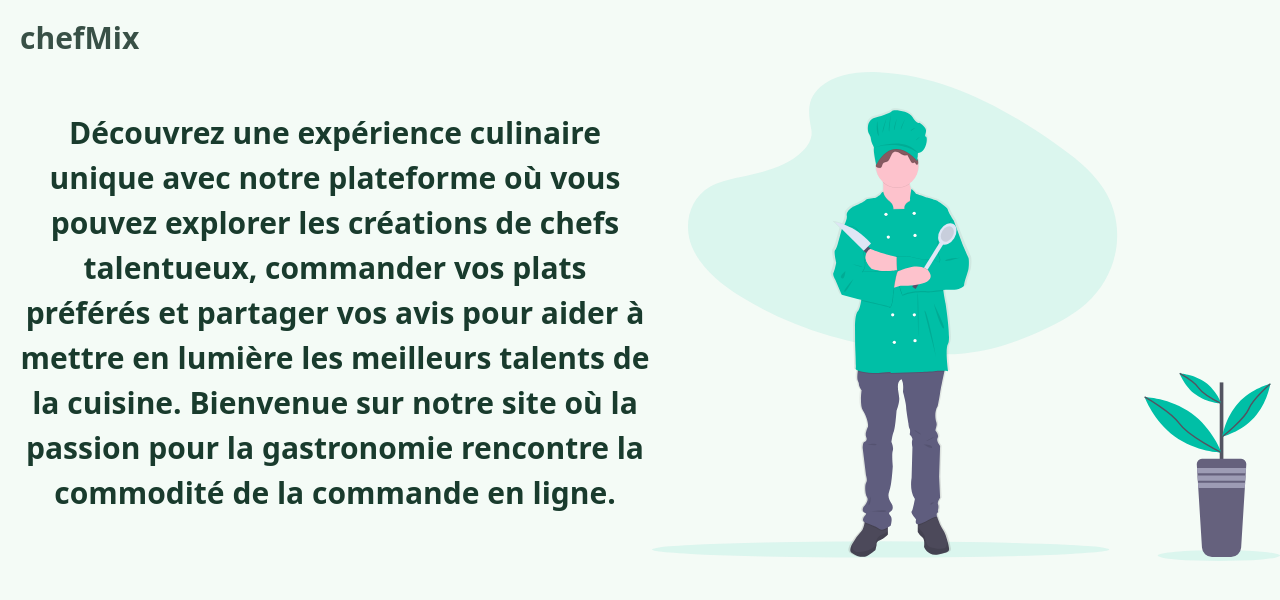
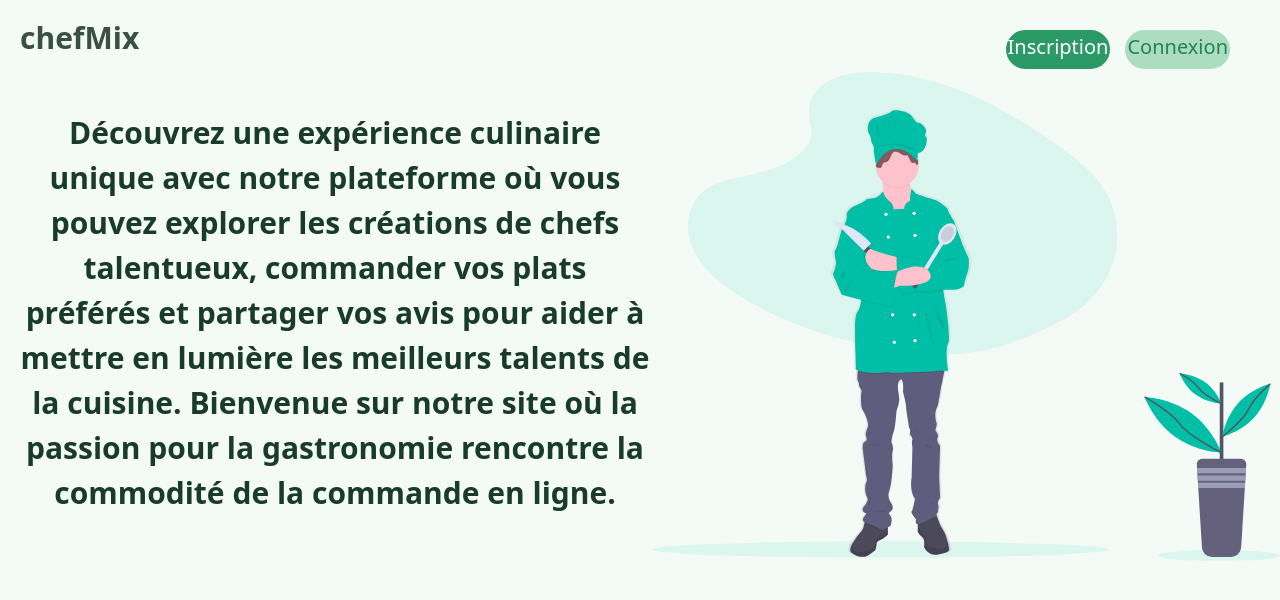
Before and after one commit to Abdoul03/chefMixFront, a React (Vite) app: page / in a window 1280 px wide. Shown: the top 600 px of the page. Built offline with nearby package versions, Linux system fonts and the light colour scheme.

Commit message:
navbar added

```diff
--- a/src/components/Header.jsx
+++ b/src/components/Header.jsx
@@ -1,9 +1,10 @@
+import { NavLink } from "react-router-dom";
 import "../style/header.css";
 import { useState } from "react";
 // import { MenuRounded } from "@mui/icons-material";
 
 const Header = () => {
-  //change color on scroll
+  // change color on scroll
   const [color, setColor] = useState(false);
   const changeColor = () => {
     if (window.scrollY >= 60) {
@@ -20,6 +21,16 @@ const Header = () => {
         {/* <MenuRounded fontSize="large" /> */}
         <p>chefMix</p>
       </div>
+      <div className="navigue">
+        <nav className="menu">
+          <NavLink to="/inscription" className="connect">
+            Inscription
+          </NavLink>
+          <NavLink to="/connexion" className="inscrip">
+            Connexion
+          </NavLink>
+        </nav>
+      </div>
     </div>
   );
 };
--- a/src/pages/Connexion.jsx
+++ b/src/pages/Connexion.jsx
@@ -1,3 +1,4 @@
+import { NavLink } from "react-router-dom";
 import "../style/conn.css";
 
 const Connexion = () => {
@@ -21,7 +22,10 @@ const Connexion = () => {
         <label htmlFor="psw">Mot de Passe</label>
         <input type="password" name="password" id="psw" />
         <input type="submit" value="Se connecter" />
-        <p>Vous n&apos;savez pas un compte ?</p>
+        <p>
+          Vous n&apos;savez pas un compte ?{" "}
+          <NavLink to="/inscription">Inscrivez-vous</NavLink>
+        </p>
       </form>
     </div>
   );
--- a/src/pages/Inscription.jsx
+++ b/src/pages/Inscription.jsx
@@ -1,3 +1,4 @@
+import { NavLink } from "react-router-dom";
 import "../style/Insc.css";
 
 const Inscription = () => {
@@ -23,7 +24,10 @@ const Inscription = () => {
         <label htmlFor="psw">Mot de Passe</label>
         <input type="password" name="password" id="psw" />
         <input type="submit" value="s'inscrire" />
-        <p>Vous avez deja un compte ?</p>
+        <p>
+          Vous avez deja un compte ?{" "}
+          <NavLink to="/connexion">Se connecter</NavLink>
+        </p>
       </form>
     </div>
   );
```
